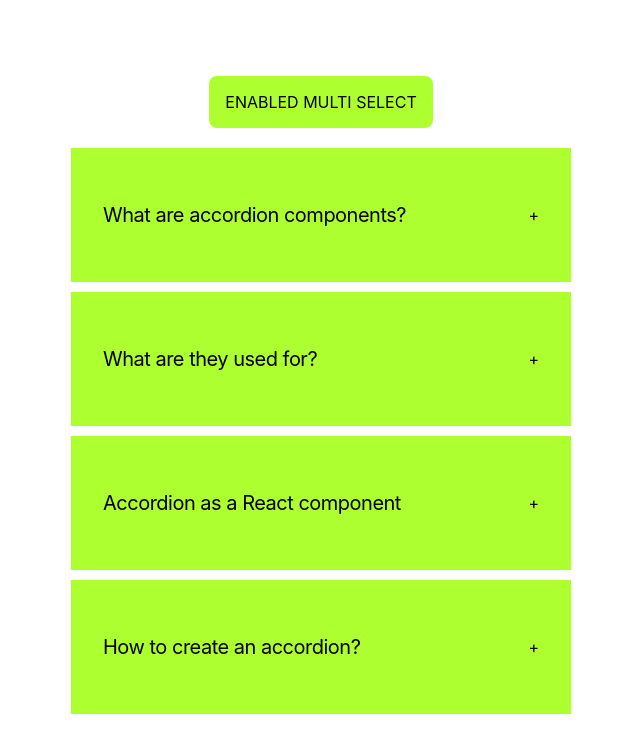
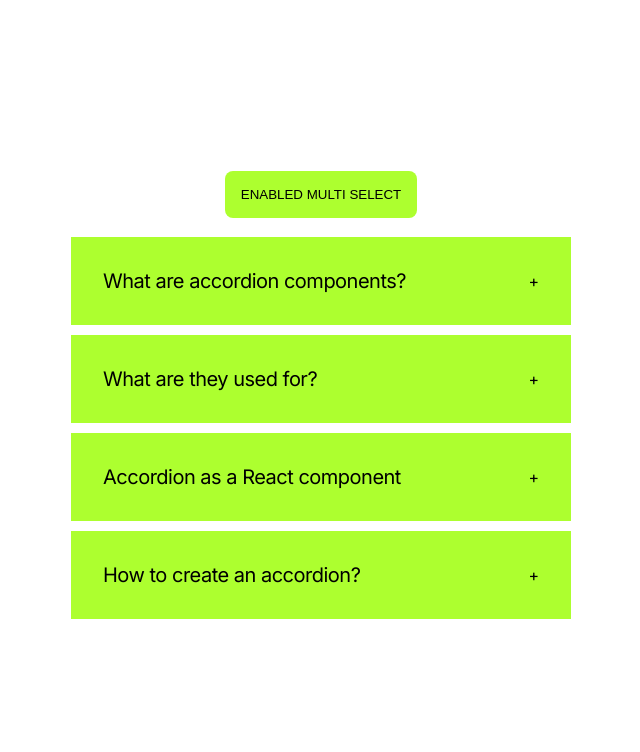
Before and after one commit to nuhptr/react-component-collection, a React (Vite) app: page / in a window 1280 px wide. Shown: the top 752 px of the page, without its empty margins (319-959 px from the left). Built offline with nearby package versions, Linux system fonts and the light colour scheme.

Commit message:
index css update code

```diff
--- a/src/index.css
+++ b/src/index.css
@@ -1,68 +1,11 @@
-:root {
-   font-family: Inter, system-ui, Avenir, Helvetica, Arial, sans-serif;
-   line-height: 1.5;
-   font-weight: 400;
+@import url("https://fonts.googleapis.com/css2?family=Inter:wght@100..900&display=swap");
 
-   color-scheme: light dark;
-   color: rgba(255, 255, 255, 0.87);
-   background-color: #242424;
-
-   font-synthesis: none;
-   text-rendering: optimizeLegibility;
-   -webkit-font-smoothing: antialiased;
-   -moz-osx-font-smoothing: grayscale;
-}
-
-a {
-   font-weight: 500;
-   color: #646cff;
-   text-decoration: inherit;
-}
-a:hover {
-   color: #535bf2;
+* {
+   margin: 0;
+   padding: 0;
+   box-sizing: border-box;
 }
 
 body {
-   margin: 0;
-   display: flex;
-   place-items: center;
-   min-width: 320px;
-   min-height: 100vh;
+   font-family: "Inter", sans-serif;
 }
-
-h1 {
-   font-size: 3.2em;
-   line-height: 1.1;
-}
-
-button {
-   border-radius: 8px;
-   border: 1px solid transparent;
-   padding: 0.6em 1.2em;
-   font-size: 1em;
-   font-weight: 500;
-   font-family: inherit;
-   background-color: #1a1a1a;
-   cursor: pointer;
-   transition: border-color 0.25s;
-}
-button:hover {
-   border-color: #646cff;
-}
-button:focus,
-button:focus-visible {
-   outline: 4px auto -webkit-focus-ring-color;
-}
-
-@media (prefers-color-scheme: light) {
-   :root {
-      color: #213547;
-      background-color: #ffffff;
-   }
-   a:hover {
-      color: #747bff;
-   }
-   button {
-      background-color: #f9f9f9;
-   }
-}
```
